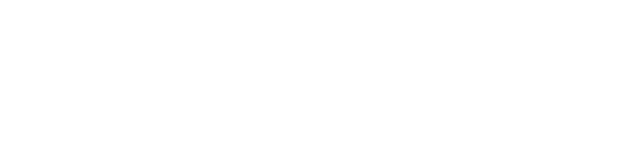
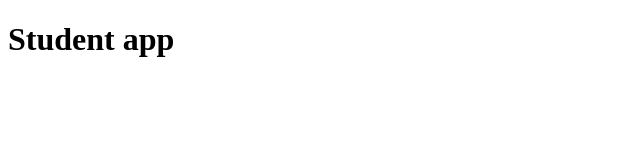
Before and after one commit to deepakkurmi5/studentapp, a plain HTML site: page index.html in a window 1280 px wide. Shown: the whole page, without its empty margins (0-640 px from the left). Drawn offline with Linux system fonts and the light colour scheme.

Commit message:
add heading

```diff
--- a/index.html
+++ b/index.html
@@ -7,5 +7,7 @@
     </head>
     <body>
 
+        <h1>Student app</h1>
+
     </body>
 </html>
```
